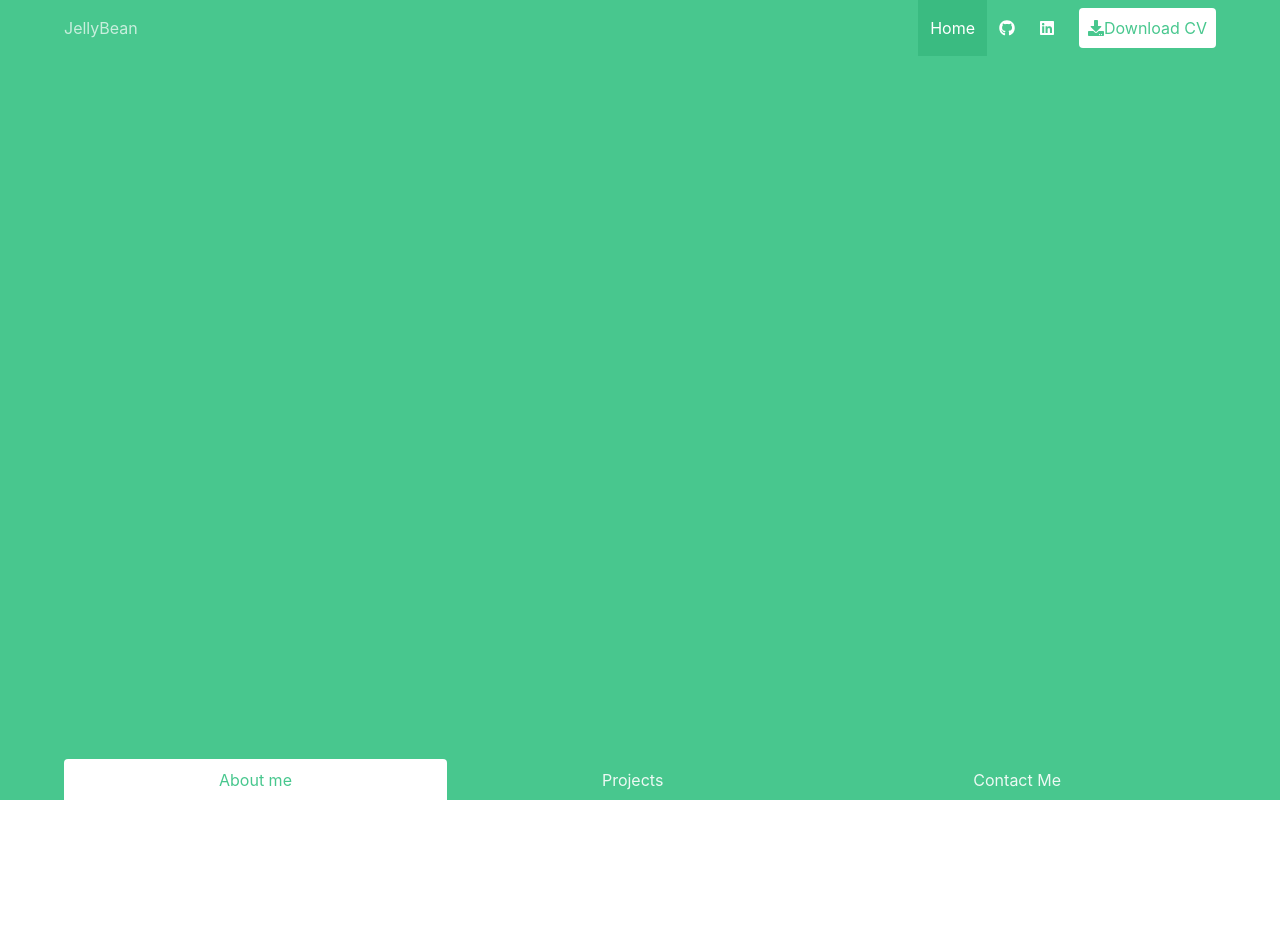
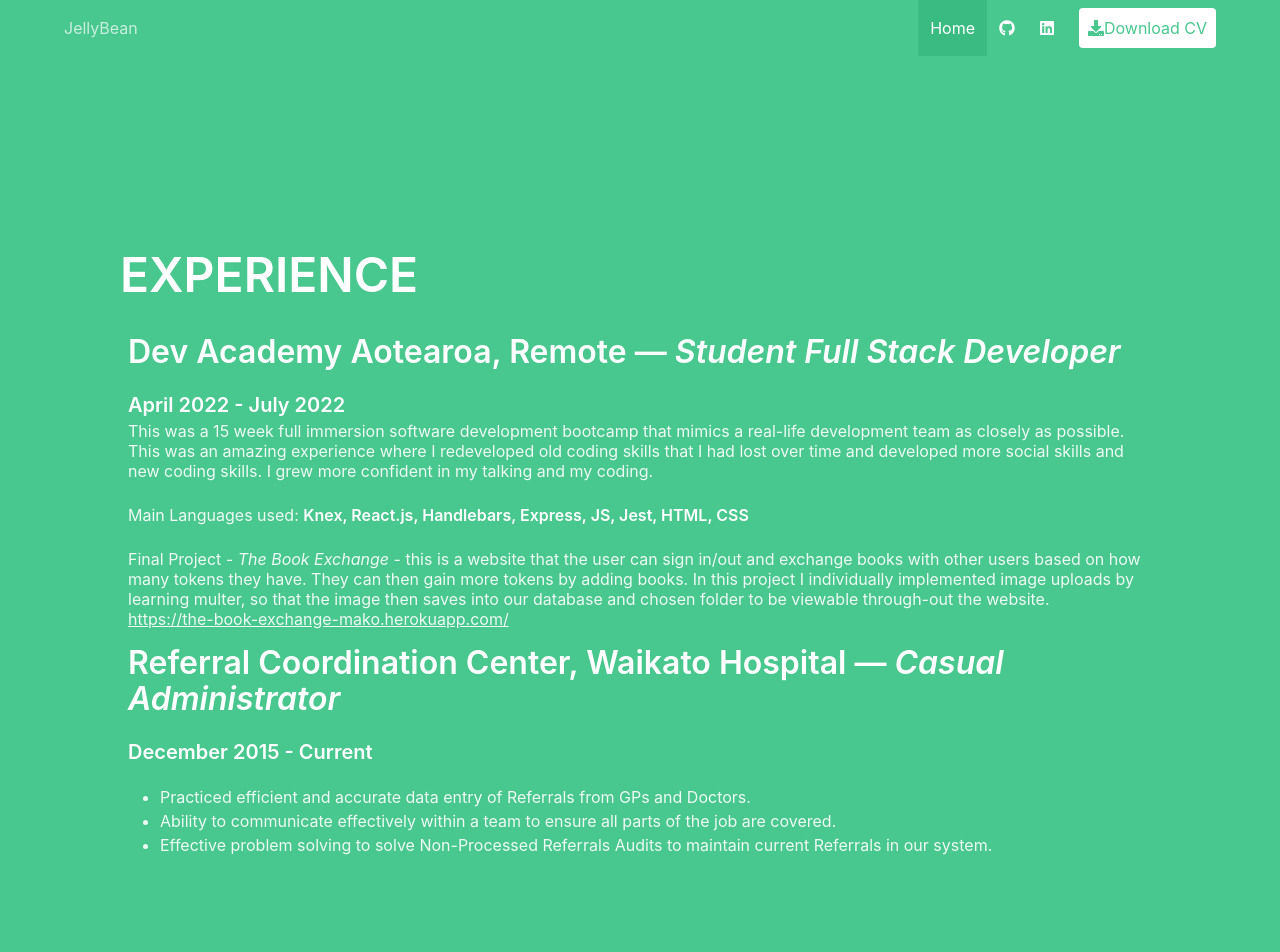
Before and after one commit to FireDivine/bulma-portfolio-22, a React (Create React App) app: page /exp in a window 1280 px wide. Shown: the top 952 px of the page. Before the commit the page ends 800 px from the top, so only its background shows below. Built offline with nearby package versions, Linux system fonts and the light colour scheme.

Commit message:
added more text and some formatting

```diff
--- a/package.json
+++ b/package.json
@@ -8,6 +8,7 @@
     "@testing-library/react": "^13.3.0",
     "@testing-library/user-event": "^13.5.0",
     "bulma": "^0.9.4",
+    "bulma-extensions": "^6.2.7",
     "node-sass": "^7.0.1",
     "react": "^18.2.0",
     "react-dom": "^18.2.0",
--- a/src/App.js
+++ b/src/App.js
@@ -1,4 +1,8 @@
 import { Route, Routes } from 'react-router-dom'
+import About from './Components/About'
+import Contact from './Components/Contact'
+import Education from './Components/Education'
+import Experience from './Components/Experience'
 import Footer from './Components/Footer'
 import Header from './Components/Header'
 import Home from './Components/Home'
@@ -12,8 +16,10 @@ function App() {
       <div className="hero-body">
         <Routes>
           <Route path="/" element={<Home />}></Route>
-          {/* <Route path='/contact' element={<Contact/>}></Route>
-          <Route path='/about-me' element={<About />}></Route> */}
+          <Route path="/exp" element={<Experience />}></Route>
+          <Route path="/edu" element={<Education />}></Route>
+          <Route path="/contact" element={<Contact />}></Route>
+          <Route path="/about-me" element={<About />}></Route>
         </Routes>
       </div>
       <div className="hero-foot">
--- /dev/null
+++ b/src/Components/About.js
@@ -0,0 +1,20 @@
+import React from 'react'
+
+function About() {
+  return (
+    <div className="column">
+      <section className="section is-medium">
+        <h1 className="title is-1 is-uppercase">About Me</h1>
+        <h2 className="subtitle">
+          I am a Full Stack Web Developer who loves cats and being bad at video
+          games. I have finally made the move to look for a developer job now as
+          I feel like I have more confidence in my coding ability. I've been
+          around tech since my high school days and I highly enjoyed every
+          second of it. I love to see my projects come alive as I code.
+        </h2>
+      </section>
+    </div>
+  )
+}
+
+export default About
--- /dev/null
+++ b/src/Components/Contact.js
@@ -0,0 +1,21 @@
+import React from 'react'
+
+function Contact() {
+  return (
+    <section className="section is-large">
+      <h1 className="title is-1 is-uppercase">Contact Me </h1>
+      <div className="m-2">
+        <p className="tag is-primary is-light  is-size-4">
+          Email: jilli-lilli@hotmail.com
+        </p>
+      </div>
+      <div className="m-2">
+        <p className="tag is-primary is-light   is-size-4">
+          Location: Waikato, New Zealand
+        </p>
+      </div>
+    </section>
+  )
+}
+
+export default Contact
--- /dev/null
+++ b/src/Components/Education.js
@@ -0,0 +1,46 @@
+import React from 'react'
+
+function Education() {
+  return (
+    <section className="section is-medium">
+      <h1 className="title is-1 is-uppercase">Education</h1>
+      <div className="py-2">
+        <h2 className="title is-3"> Dev Academy Aotearoa </h2>
+        <h6 className="title is-5">April 2022 - July 2022 </h6>
+        <h6 className="title is-5">Online cohort </h6>
+        <p className=" subtitle is-6">
+          Level 6 Web Development Training Scheme
+        </p>
+      </div>
+      <div className="py-2">
+        <h2 className="title is-3 ">
+          Bachelor of Science: Majoring, Computer Science
+        </h2>
+        <h6 className="title is-5"> March 2015 - May 2019 </h6>
+        <h6 className="title is-5"> The University of Waikato, Hamilton </h6>
+        <p className=" subtitle is-6">
+          Completed a Prototype Project for the Hamilton City Libraries
+          Mentoring Group. This was done with 5 other people for one of my
+          papers. The prototype had a php-myadmin server and was web-based. It
+          included a booking system, client history and statistics for tracking.
+          I helped manage the group and hand in the completed Documents that we
+          needed for each of our milestones. We all helped code a section of the
+          prototype.
+        </p>
+        <p className=" subtitle is-6">
+          Languages used: <strong>SQL,PHP,HTML,CSS.</strong>
+        </p>
+        <p className="subtitle is-6">
+          <a
+            className="is-underlined"
+            href="https://github.com/ashton-lye/straightupit"
+          >
+            https://github.com/ashton-lye/straightupit
+          </a>
+        </p>
+      </div>
+    </section>
+  )
+}
+
+export default Education
--- /dev/null
+++ b/src/Components/Experience.js
@@ -0,0 +1,71 @@
+import React from 'react'
+
+function Experience() {
+  return (
+    <section className="section is-medium">
+      <h1 className="title is-1 is-uppercase">Experience</h1>
+      <div className="p-2">
+        <h2 className="title is-3">
+          Dev Academy Aotearoa, Remote — <i> Student Full Stack Developer</i>
+        </h2>
+        <h6 className="title is-5">April 2022 - July 2022</h6>
+        <p className="subtitle is-6">
+          This was a 15 week full immersion software development bootcamp that
+          mimics a real-life development team as closely as possible. This was
+          an amazing experience where I redeveloped old coding skills that I had
+          lost over time and developed more social skills and new coding skills.
+          I grew more confident in my talking and my coding.
+        </p>
+        <p className="subtitle is-6">
+          Main Languages used:{' '}
+          <strong>
+            Knex, React.js, Handlebars, Express, JS, Jest, HTML, CSS
+          </strong>
+        </p>
+        <p className="subtitle is-6">
+          Final Project - <i>The Book Exchange </i>- this is a website that the
+          user can sign in/out and exchange books with other users based on how
+          many tokens they have. They can then gain more tokens by adding books.
+          In this project I individually implemented image uploads by learning
+          multer, so that the image then saves into our database and chosen
+          folder to be viewable through-out the website.
+          <p>
+            <a
+              className="is-underlined"
+              href=" https://the-book-exchange-mako.herokuapp.com/"
+            >
+              https://the-book-exchange-mako.herokuapp.com/
+            </a>
+          </p>
+        </p>
+      </div>
+
+      <div className="p-2">
+        <h2 className="title is-3">
+          Referral Coordination Center, Waikato Hospital —{' '}
+          <i> Casual Administrator</i>
+        </h2>
+        <h6 className="title is-5">December 2015 - Current</h6>
+        <div className="content is-medium">
+          <ul className="subtitle is-6  ">
+            <li>
+              Practiced efficient and accurate data entry of Referrals from GPs
+              and Doctors.
+            </li>
+
+            <li>
+              Ability to communicate effectively within a team to ensure all
+              parts of the job are covered.
+            </li>
+            <li>
+              Effective problem solving to solve Non-Processed Referrals Audits
+              to maintain current Referrals in our system.
+            </li>
+          </ul>
+        </div>
+      </div>
+    </section>
+  )
+}
+
+export default Experience
--- a/src/Components/Footer.js
+++ b/src/Components/Footer.js
@@ -1,23 +1,31 @@
-import React from 'react'
+import React, { useState } from 'react'
 
 function Footer() {
+  const [active, setActive] = useState('is-active')
   return (
     <div>
       <nav className="tabs is-boxed is-fullwidth">
         <div className="container">
           <ul>
-            <li className="is-active">
-              <a href="#">About me</a>
+            <li>
+              <a href="/about-me">About me</a>
             </li>
             <li>
-              <a href="#">Projects</a>
+              <a href="/exp">Experience</a>
             </li>
             <li>
-              <a href="#">Contact Me</a>
+              <a href="/edu">Education</a>
+            </li>
+            <li>
+              <a href="/projects">Projects</a>
+            </li>
+            <li>
+              <a href="/contact">Contact Me</a>
             </li>
           </ul>
         </div>
       </nav>
+      <div className="content has-text-centered">Jellybean 2022</div>
     </div>
   )
 }
--- a/src/Components/Header.js
+++ b/src/Components/Header.js
@@ -14,18 +14,33 @@ function Header() {
         </div>
         <div id="navbarMenuHeroC" className="navbar-menu">
           <div className="navbar-end">
-            <a className="navbar-item is-active">Home</a>
-            <a className="navbar-item">
+            <a className="navbar-item is-active" href="/">
+              Home
+            </a>
+            <a className="navbar-item" href="https://github.com/FireDivine">
               <FaGithub />
             </a>
-            <a className="navbar-item">
+            <a
+              className="navbar-item"
+              href="https://www.linkedin.com/in/jillian-eccles-bb9506a6/"
+            >
               <FaLinkedin />
             </a>
             <span className="navbar-item">
-              <a className="button is-success is-inverted px-2">
+              <button
+                className="button is-success is-inverted px-2"
+                // onClick={() => {
+                //   window.open(
+                //     'doc/CV_july_2202 (6)',
+                //     '_blank',
+                //     'fullscreen=yes'
+                //   )
+                //   return false
+                // }}
+              >
                 <FaDownload />
                 <span>Download CV</span>
-              </a>
+              </button>
             </span>
           </div>
         </div>
```
Also changed, not shown: 2 other files (tests, documents, lock files or other folders).
